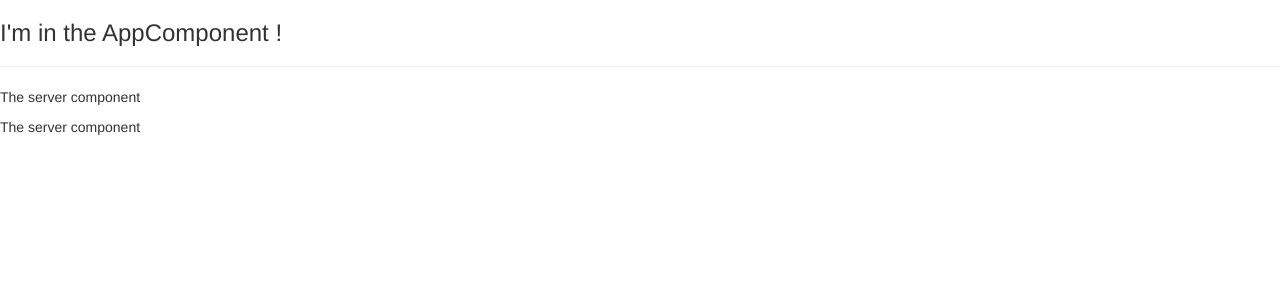
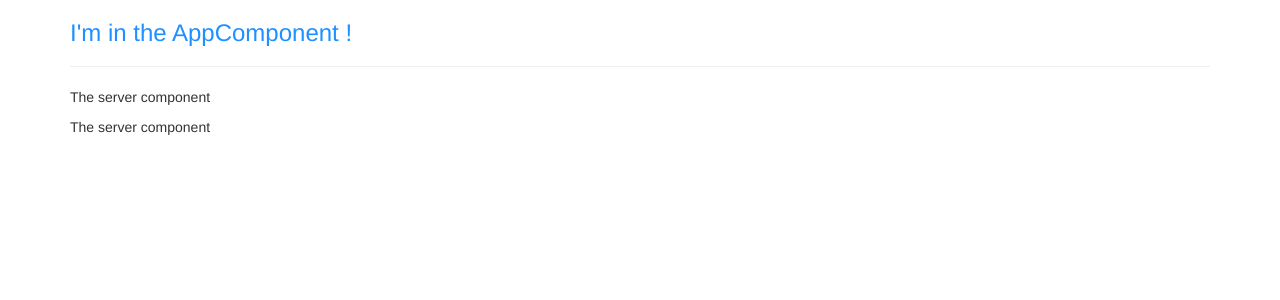
Before and after one commit to djey64/my-first-app, an Angular app: page / in a window 1280 px wide. Shown: the top 300 px of the page. Built offline with nearby package versions, Linux system fonts and the light colour scheme.

Commit message:
Section 2 - 23

```diff
--- a/src/app/app.component.css
+++ b/src/app/app.component.css
@@ -0,0 +1,3 @@
+h3 {
+  color: darkblue;
+}
--- a/src/app/app.component.html
+++ b/src/app/app.component.html
@@ -1,3 +1,11 @@
-<h3>I'm in the AppComponent !</h3>
-<hr />
-<app-servers />
+<div class="container">
+  <div class="row">
+    <div class="col-xs-12">
+      <h3>I'm in the AppComponent !</h3>
+      <hr />
+      <app-servers />
+      <!--      <div app-servers></div>-->
+      <!--      <div class="app-servers"></div>-->
+    </div>
+  </div>
+</div>
--- a/src/app/app.component.ts
+++ b/src/app/app.component.ts
@@ -3,7 +3,12 @@ import { Component } from '@angular/core';
 @Component({
   selector: 'app-root',
   templateUrl: './app.component.html',
-  styleUrls: ['./app.component.css']
+  // styleUrls: ['./app.component.css']
+  styles: [`
+    h3 {
+      color: dodgerblue;
+    }
+  `]
 })
 export class AppComponent {
 }
--- a/src/app/servers/servers.component.ts
+++ b/src/app/servers/servers.component.ts
@@ -2,7 +2,12 @@ import { Component } from '@angular/core';
 
 @Component({
   selector: 'app-servers',
-  templateUrl: './servers.component.html',
+  // selector: '[app-servers]',
+  // selector: '.app-servers',
+  template: `
+    <app-server />
+    <app-server />
+  `,
   styleUrls: ['./servers.component.css']
 })
 export class ServersComponent {
```
